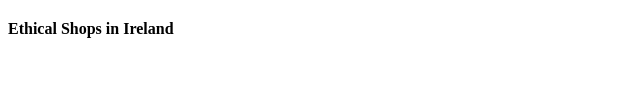
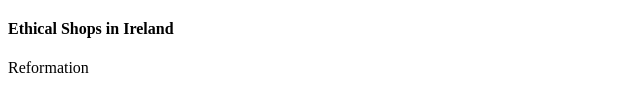
Before and after one commit to ckm13/considered_consumerism_site, a plain HTML site: page index.html in a window 1280 px wide. Shown: the part 262-374 px from the top of the page, without its empty margins (0-640 px from the left). Drawn offline with Linux system fonts and the light colour scheme; files that its build step writes are made by us from their sources.

Commit message:
Reformation

```diff
--- a/index.html
+++ b/index.html
@@ -32,6 +32,7 @@
         <section id="Shops">
           <div class=section-inner>
             <h4> Ethical Shops in Ireland </h4>
+            <p2> Reformation </p2>
 
         </section>
         <section id="Contact">
```
